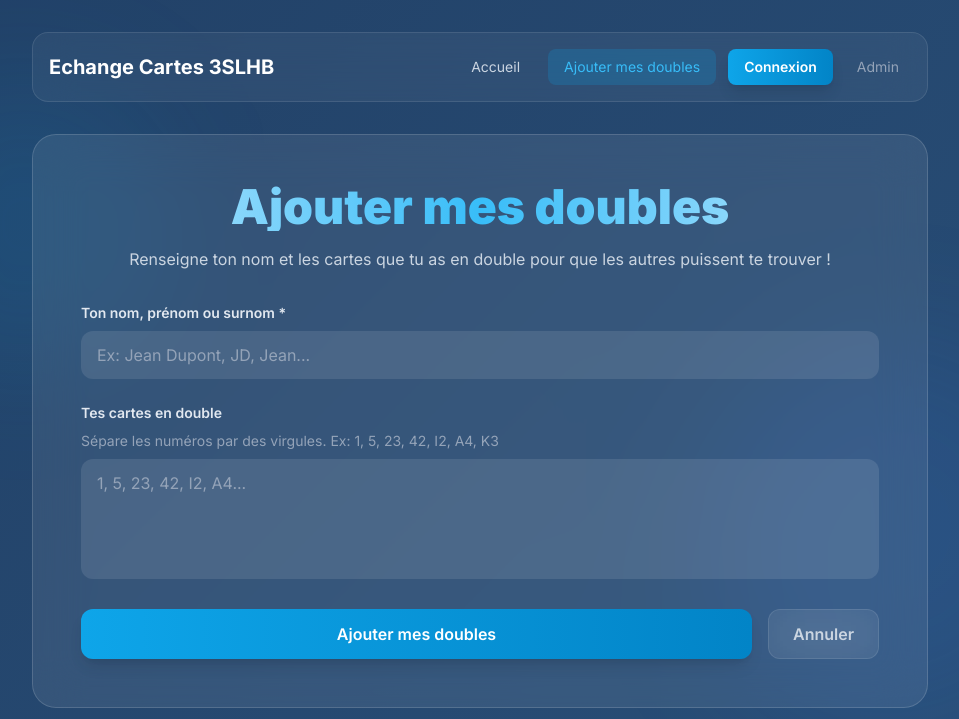
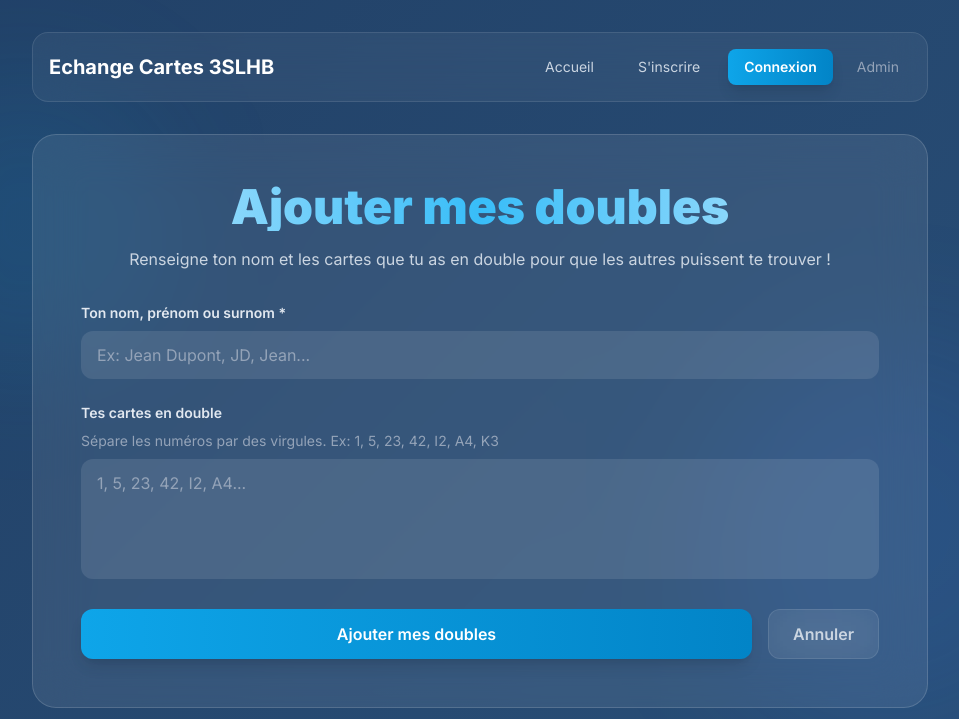
Before and after one commit to Lemalty/trading-cartes-panini, a Node project: template src/views/add-member.ejs in a window 1280 px wide. Shown: the top 719 px of the page, without its empty margins (160-1119 px from the left). Run offline with Node 20 templates, Linux system fonts and the light colour scheme; the template is opened without the code that fills it, so the values that code supplies are empty; some libraries are stand-ins or nearby versions.

Commit message:
feat: obliger la connexion pour ajouter des cartes
- Suppression de la route /member/add et de l'API POST /api/member
- Redirection /member/add vers /register ou /my-cards selon l'etat de session
- Navbar: remplacement de "Ajouter mes doubles" par "S'inscrire" + "Connexion"

https://claude.ai/code/session_011R6CACmkRuYVjkMHYf7N1v

```diff
--- a/src/views/partials/navbar.ejs
+++ b/src/views/partials/navbar.ejs
@@ -20,8 +20,8 @@
                     </a>
                 </div>
             <% } else { %>
-                <a href="/member/add" class="px-4 py-2 <%= currentPage === 'add' ? 'bg-sky-500/20 text-sky-400' : 'text-slate-300 hover:text-white' %> rounded-lg transition-all text-sm">
-                    Ajouter mes doubles
+                <a href="/register" class="px-4 py-2 text-slate-300 hover:text-white rounded-lg transition-all text-sm">
+                    S'inscrire
                 </a>
                 <a href="/login" class="px-4 py-2 bg-gradient-to-r from-sky-500 to-sky-600 hover:from-sky-600 hover:to-sky-700 text-white font-semibold rounded-lg transition-all shadow-lg hover:shadow-sky-500/30 text-sm">
                     Connexion
```
Also changed, not shown: src/routes/cards.routes.ts (+8 -5 lines).
